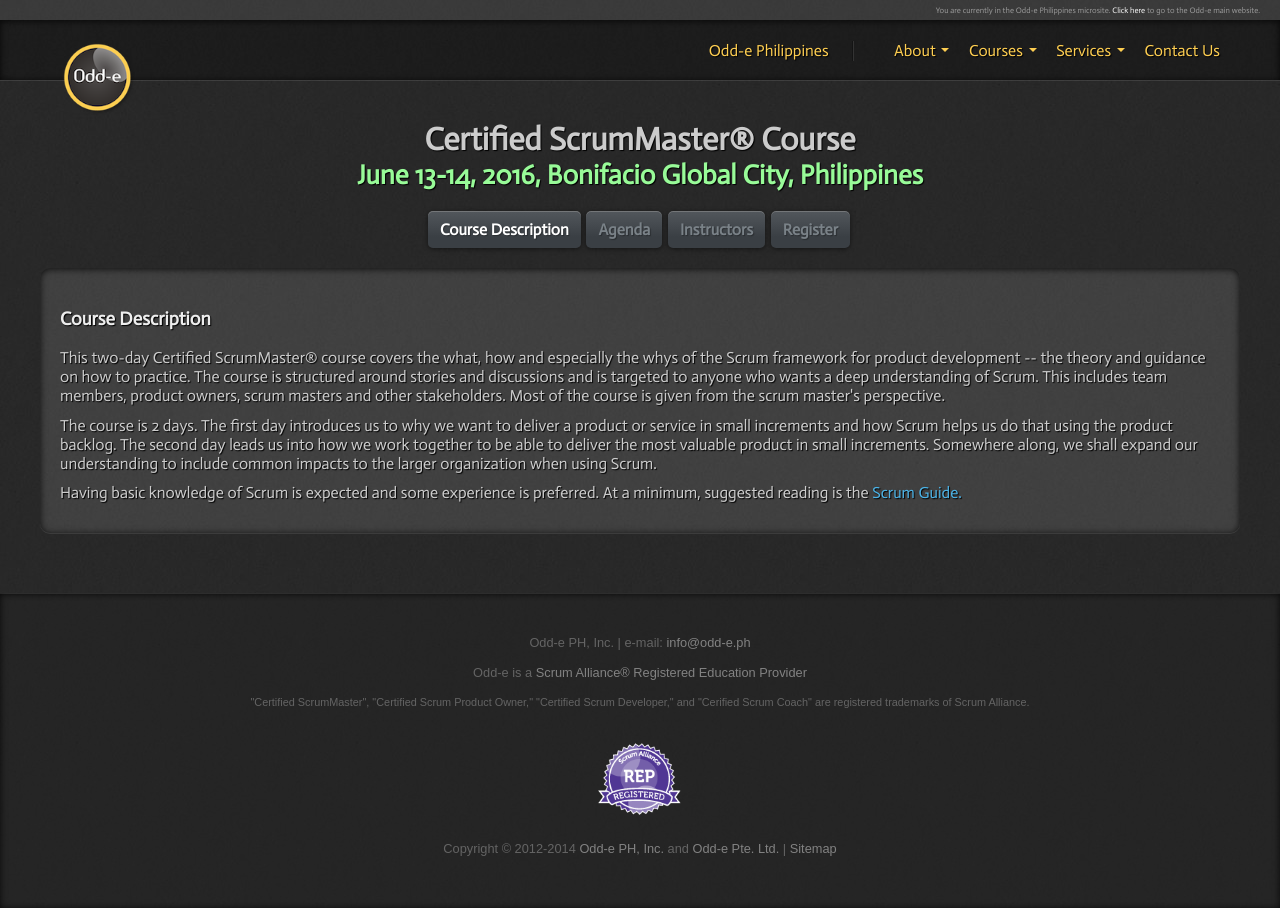
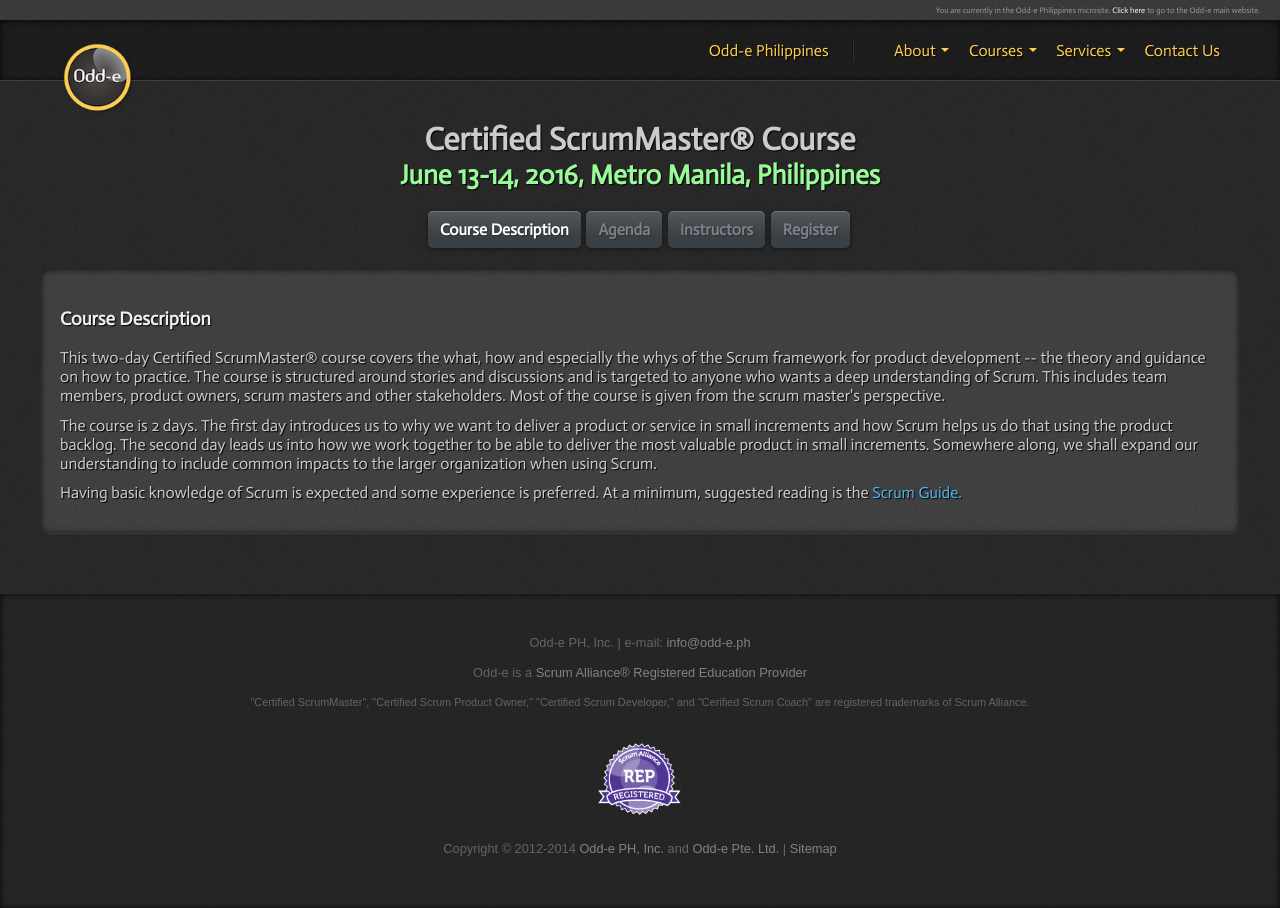
Before and after one commit to nerds-odd-e/odd-e.ph, a Jekyll site: the page built from _posts/2016-06-13-11-csm.html, in a window 1280 px wide. Built offline with Jekyll 4.4.1, drawn with Linux system fonts in a browser that asks for light colours.

Commit message:
More Metro Manila

```diff
--- a/_posts/2016-06-13-11-csm.html
+++ b/_posts/2016-06-13-11-csm.html
@@ -4,14 +4,14 @@
 description: Certified Scrum Master Course on June 13-14, 2016 at Metro Manila, Philippines.
 course: Certified ScrumMaster&reg;
 schedule: June 13-14, 2016
-location: Bonifacio Global City, Philippines
+location: Metro Manila, Philippines
 categories: courses certified-scrum-master
 ---
 
 <section>
   <hgroup>
     <h1>Certified ScrumMaster&reg; Course</h1>
-    <h2>June 13-14, 2016, Bonifacio Global City, Philippines</h2>
+    <h2>June 13-14, 2016, Metro Manila, Philippines</h2>
   </hgroup>
 </section>
 <ul class="nav nav-tabs">
--- a/_posts/2016-06-15-05-cspo.html
+++ b/_posts/2016-06-15-05-cspo.html
@@ -4,14 +4,14 @@
 description: Certified Scrum Product Owner Course on June 15-16, 2016 at Metro Manila, Philippines.
 course: Certified Scrum Product Owner&reg;
 schedule: June 15-16, 2016
-location: Bonifacio Global City, Philippines
+location: Metro Manila, Philippines
 categories: courses certified-scrum-product-owner
 ---
 
 <section>
   <hgroup>
     <h1>Certified Scrum Product Owner&reg; Course</h1>
-    <h2>June 15-16, 2016, Bonifacio Global City, Philippines</h2>
+    <h2>June 15-16, 2016, Metro Manila, Philippines</h2>
   </hgroup>
 </section>
 <ul class="nav nav-tabs">
```
